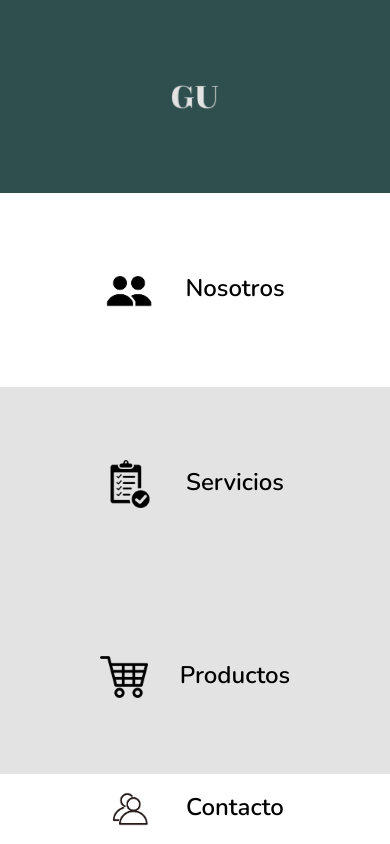
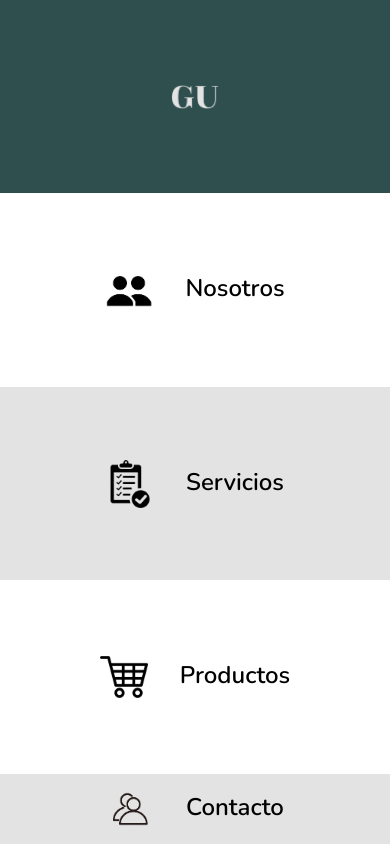
Before and after one commit to gudesarrolloweb/guconsultora, a plain HTML site: page index.html in a window 390 px wide. Drawn offline with nearby package versions, Linux system fonts and the light colour scheme.

Commit message:
segundo commit

```diff
--- a/css/main.css
+++ b/css/main.css
@@ -170,7 +170,12 @@ header {
             "productos"
             "contacto"
     }
-
+    .productosinicio {
+        background-color: rgb(255, 255, 255);
+    }
+    .contactoinicio {
+        background-color: rgb(227, 227, 227);
+    }
     .logosyhppal,
     .logosyh {
         width: 3rem;
```
